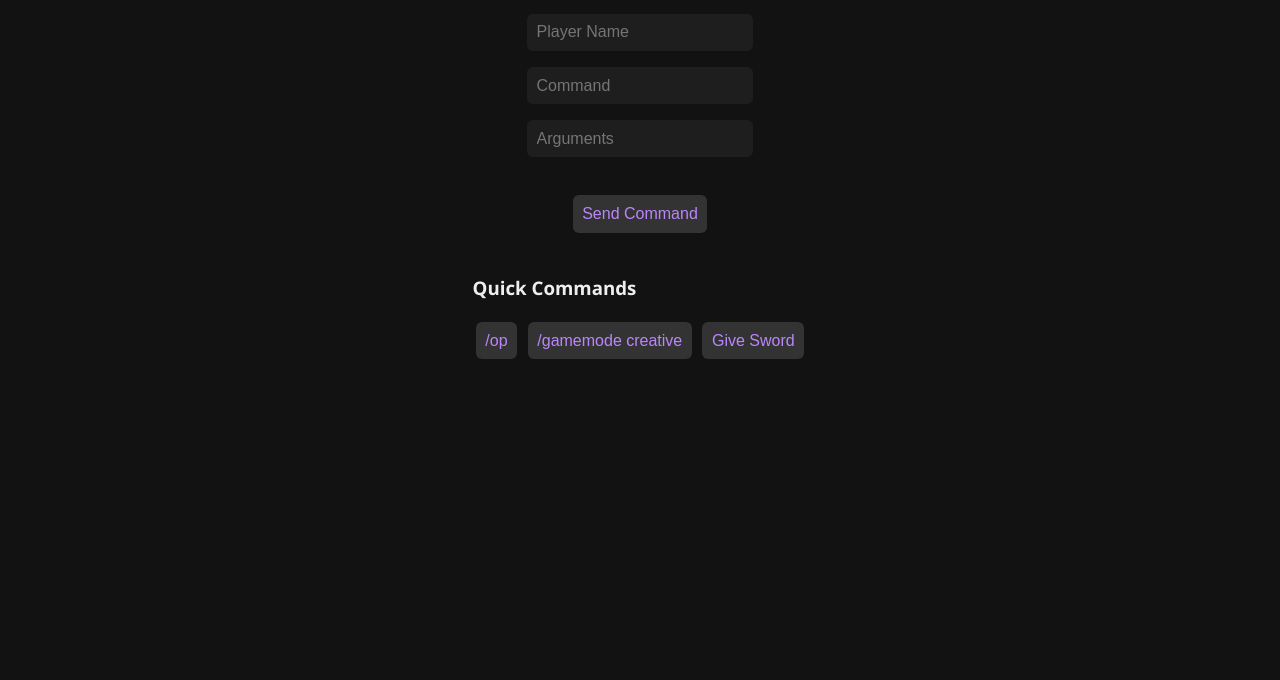
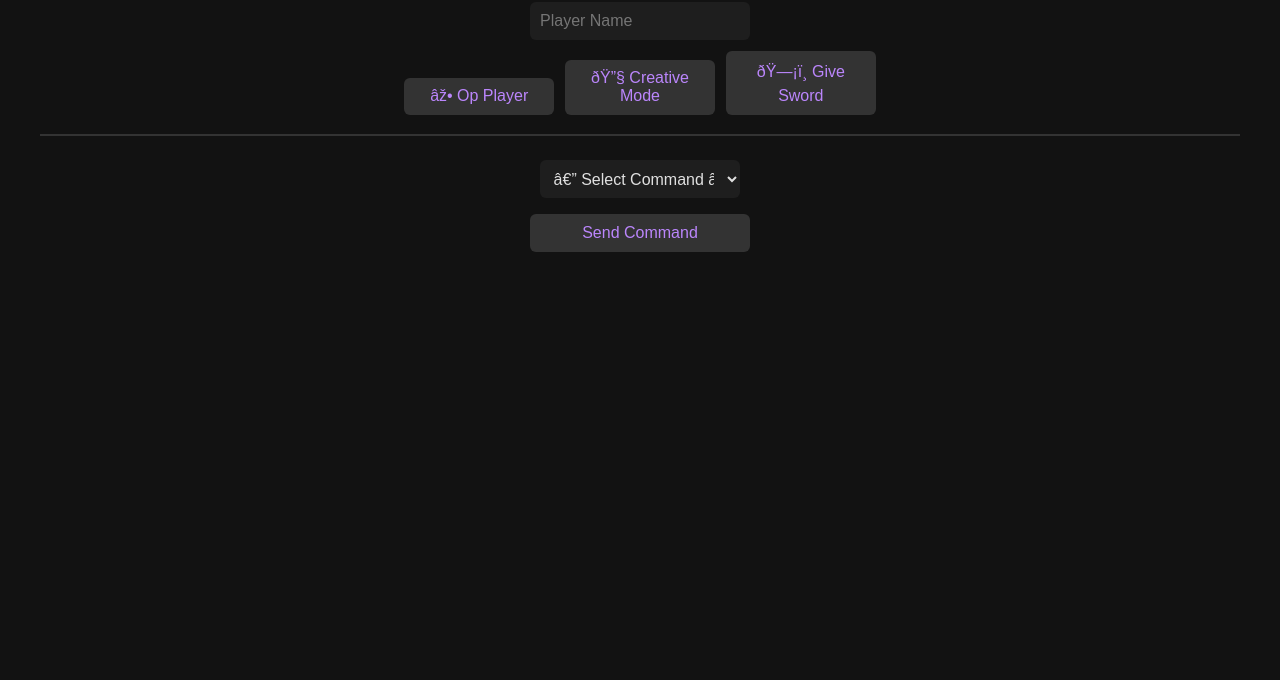
Before and after one commit to isa3sped/remoteui, a plain HTML site: page index.html in a window 1280 px wide. Shown: the part 120-800 px from the top of the page. Drawn offline with Linux system fonts and the light colour scheme.

Commit message:
Update index.html

```diff
--- a/index.html
+++ b/index.html
@@ -1,118 +1,136 @@
 <!DOCTYPE html>
 <html lang="en">
 <head>
-  <meta charset="UTF-8" />
-  <meta name="viewport" content="width=device-width, initial-scale=1.0"/>
-  <title>Command Panel</title>
+  <meta charset="UTF‑8" />
+  <meta name="viewport" content="width=device-width,initial-scale=1" />
+  <title>FlamesMP Command Dashboard</title>
   <style>
-    body {
-      background-color: #121212;
-      color: #eee;
-      font-family: 'Segoe UI', sans-serif;
-      display: flex;
-      flex-direction: column;
-      align-items: center;
-      padding: 2rem;
-    }
-
-    h1 {
-      color: #bb86fc;
-    }
-
-    input, select, button {
-      margin: 0.5rem;
-      padding: 0.6rem;
-      font-size: 1rem;
-      border: none;
-      border-radius: 6px;
-    }
-
-    input, select {
-      background-color: #1e1e1e;
-      color: white;
-    }
-
-    button {
-      background-color: #333;
-      color: #bb86fc;
-      cursor: pointer;
-    }
-
-    button:hover {
-      background-color: #444;
-    }
-
-    .quick-buttons {
-      margin-top: 1rem;
-    }
-
-    .quick-buttons button {
-      margin: 0.2rem;
-    }
-
-    #status {
-      margin-top: 1rem;
-      font-weight: bold;
-    }
+    body { background:#121212;color:#E0E0E0;font-family:sans-serif;text-align:center;padding:2rem;}
+    h1 { color:#BB86FC; margin-bottom:1rem; }
+    input, select, button { margin:0.5rem; padding:0.6rem; font-size:1rem; border-radius:6px; border:none;}
+    input, select { background:#1E1E1E; color:#E0E0E0; width:200px;}
+    button { background:#333;color:#BB86FC;cursor:pointer;width:220px;}
+    button:hover { background:#444; }
+    .quick-btns button { width:150px; margin:0.2rem; }
+    #status { margin-top:1rem; font-weight:bold; color:#03DAC6; }
   </style>
 </head>
 <body>
-  <h1>Command Panel</h1>
+
+<h1>🔥 FlamesMP Control Panel</h1>
 
 <input id="player" placeholder="Player Name" />
-  <input id="command" placeholder="Command" />
-  <input id="args" placeholder="Arguments" />
 <br>
-  <button onclick="sendCommand()">Send Command</button>
 
-  <div class="quick-buttons">
-    <h3>Quick Commands</h3>
-    <button onclick="quickSend('op')">/op</button>
-    <button onclick="quickSend('gamemode creative')">/gamemode creative</button>
-    <button onclick="quickSend('give diamond_sword')">Give Sword</button>
+<div class="quick-btns">
+  <button onclick="quick('op','','')">➕ Op Player</button>
+  <button onclick="quick('gamemode','creative','')">🔧 Creative Mode</button>
+  <button onclick="quick('give','diamond_sword','1')">🗡️ Give Sword</button>
 </div>
 
+<hr style="margin:1rem 0;border:1px solid #333;" />
+
+<select id="commandSelect">
+  <option value="">— Select Command —</option>
+  <option value="flame_give">Flame Give</option>
+  <option value="opfun">Op Fun</option>
+  <option value="fun">Fun</option>
+  <option value="wardenboss">Spawn Warden Boss</option>
+  <option value="customenchant">Custom Enchant</option>
+  <option value="attribute">Attribute Command</option>
+</select>
+
+<div id="params"></div>
+<button id="sendBtn" onclick="sendCmd()">Send Command</button>
 <div id="status"></div>
 
 <script>
-    const API_URL = "https://90116464-7343-4fb3-ad14-5b7f8def911b-00-1p92o521rbwip.kirk.replit.dev/command";
+  const API = "https://90116464-7343-4fb3-ad14-5b7f8def911b-00-1p92o521rbwip.kirk.replit.dev/command";
+  const cmdSelect = document.getElementById('commandSelect');
+  const paramsDiv = document.getElementById('params');
+  let currentCommand = '';
 
-    async function sendCommand() {
-      const player = document.getElementById('player').value;
-      const command = document.getElementById('command').value;
-      const args = document.getElementById('args').value;
+  const ATTRS = [
+    "generic.max_health", "generic.movement_speed", "generic.attack_damage",
+    "generic.armor", "generic.armor_toughness", "generic.luck",
+    "generic.attack_speed", "generic.knockback_resistance", "generic.follow_range",
+    "generic.flying_speed", "horse.jump_strength"
+  ];
 
-      const payload = {
-        player,
-        command,
-        args
+  cmdSelect.onchange = ()=> {
+    paramsDiv.innerHTML = '';
+    currentCommand = cmdSelect.value;
+    if (!currentCommand) return;
+    let html = '';
+    if (currentCommand === 'flame_give') {
+      html += '<input id="item" placeholder="item (match,mace)" />';
+    } else if (currentCommand === 'customenchant') {
+      html += '<input id="enchant" placeholder="Enchantment (vampiric_blade)" />';
+      html += '<input id="level" placeholder="Level (1‑3)" />';
+    } else if (currentCommand === 'wardenboss') {
+      html += '<input id="x" placeholder="X coord" />';
+      html += '<input id="y" placeholder="Y coord" />';
+      html += '<input id="z" placeholder="Z coord" />';
+    } else if (currentCommand === 'attribute') {
+      html += '<select id="attrTarget"><option value="">Attribute</option>';
+      ATTRS.forEach(a=>html+=`<option value="${a}">${a}</option>`);
+      html += '</select>';
+      html += '<input id="attrAction" placeholder="action: get/base get/base set/modifier add/remove/value get" />';
+      html += '<input id="attrValue" placeholder="value or uuid" />';
+      html += '<input id="attrScale" placeholder="scale (optional)" />';
+    }
+    paramsDiv.innerHTML = html;
   };
 
+  async function sendCmd() {
+    const player = document.getElementById('player').value.trim();
+    if (!player || !currentCommand) {
+      alert('Fill player and select command');
+      return;
+    }
+    const payload = { player, command: currentCommand, params: {} };
+    switch(currentCommand) {
+      case 'flame_give':
+        payload.params.item = document.getElementById('item').value.trim();
+        break;
+      case 'customenchant':
+        payload.params.enchantment = document.getElementById('enchant').value.trim();
+        payload.params.level = parseInt(document.getElementById('level').value);
+        break;
+      case 'wardenboss':
+        const x = document.getElementById('x').value, y = document.getElementById('y').value, z = document.getElementById('z').value;
+        if (x && y && z) payload.params.location = { x: Number(x), y: Number(y), z: Number(z) };
+        break;
+      case 'attribute':
+        payload.params.attribute = document.getElementById('attrTarget').value;
+        payload.params.action = document.getElementById('attrAction').value;
+        payload.params.value = document.getElementById('attrValue').value;
+        payload.params.scale = document.getElementById('attrScale').value;
+        break;
+    }
+
     try {
-        const res = await fetch(API_URL, {
-          method: "POST",
-          headers: {
-            "Content-Type": "application/json"
-          },
+      const res = await fetch(API, {
+        method:'POST', headers:{ 'Content-Type':'application/json' },
         body: JSON.stringify(payload)
       });
-
-        if (res.ok) {
-          document.getElementById('status').innerText = "✅ Command sent!";
-        } else {
-          document.getElementById('status').innerText = "❌ Error: " + res.status;
-        }
-      } catch (err) {
-        document.getElementById('status').innerText = "❌ Failed to reach backend.";
+      document.getElementById('status').innerText = res.ok ? '✅ Sent!' : `❌ Error ${res.status}`;
+    } catch(e) {
+      document.getElementById('status').innerText = '❌ Failed to reach backend';
     }
   }
 
-    function quickSend(cmd) {
-      const parts = cmd.split(" ");
+  function quick(cmd, args, dummy) {
+    document.getElementById('commandSelect').value = cmd.replace(/ .*/,'');
+    cmdSelect.onchange();
+    if (cmd.includes(' ')) {
+      const parts = cmd.split(' ');
       document.getElementById('command').value = parts[0];
-      document.getElementById('args').value = parts.slice(1).join(" ");
-      sendCommand();
+      document.getElementById('args').value = parts.slice(1).join(' ');
+    }
+    sendCmd();
   }
 </script>
+
 </body>
 </html>
```
Lines whose indentation alone changed are shown as unchanged.
